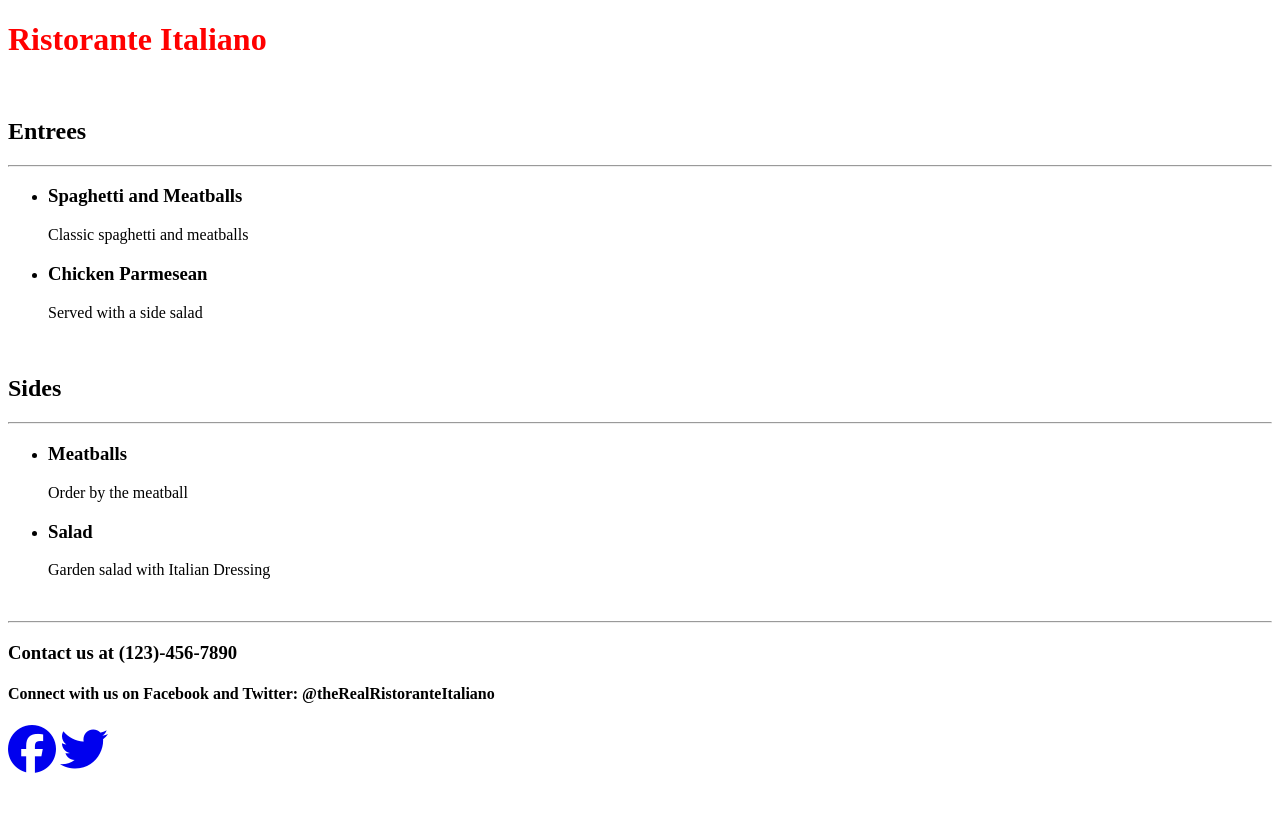
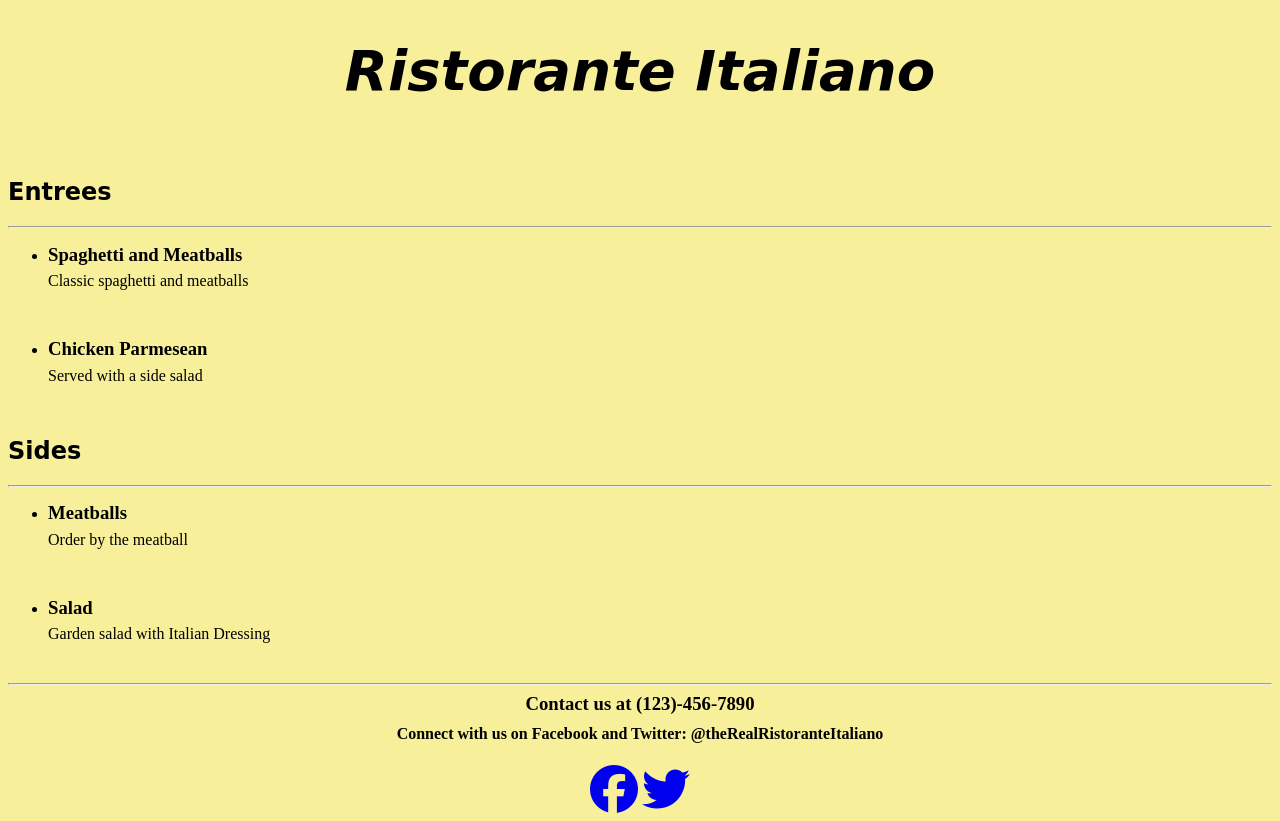
Before and after one commit to cczerwin762/firstWebwCSS, a plain HTML site: page index.html in a window 1280 px wide. Before the commit the page ends 800 px from the top, so only its background shows below. Drawn offline with Linux system fonts and the light colour scheme.

Commit message:
CSS styling updates

```diff
--- a/index.html
+++ b/index.html
@@ -15,6 +15,7 @@
       <li>
         <h3>Spaghetti and Meatballs</h3>
         <p>Classic spaghetti and meatballs</p>
+        <br>
       </li>
       <li>
         <h3>Chicken Parmesean</h3>
@@ -28,6 +29,7 @@
       <li>
         <h3>Meatballs</h3>
         <p>Order by the meatball</p>
+        <br>
       </li>
       <li>
         <h3>Salad</h3>
@@ -37,10 +39,12 @@
     <br>
     <hr>
     <footer>
-      <h3> Contact us at (123)-456-7890 </h3>
+      <h3 style="text-align: center"> Contact us at (123)-456-7890 </h3>
       <h4> Connect with us on Facebook and Twitter: @theRealRistoranteItaliano </h4>
-      <a href="www.facebook.com"><i class="fa-brands fa-facebook fa-3x"></i></a>
-      <a href="www.twitter.com"><i class="fa-brands fa-twitter fa-3x"></i></a>
+      <center>
+        <a href="www.facebook.com"><i class="fa-brands fa-facebook fa-3x"></i></a>
+        <a href="www.twitter.com"><i class="fa-brands fa-twitter fa-3x"></i></a>
+      </center>
     </footer>
   </body>
 </html>
--- a/styles.css
+++ b/styles.css
@@ -1,3 +1,23 @@
-h1 {
-  color:red;
+h1,h2 {
+  font-family: "Brush Script MT", cursive;
 }
+h3{
+  line-height: 0px;
+}
+p{
+  line-height: 15px;
+}
+body{
+  background: rgba(244, 234, 114, 0.72);
+}
+h1{
+  font-size: 350%;
+  font-style:oblique;
+  text-align: center;
+}
+h4{
+  text-align:center;
+}
+.fa-brands:before{
+  text-align:center;
+}
```
